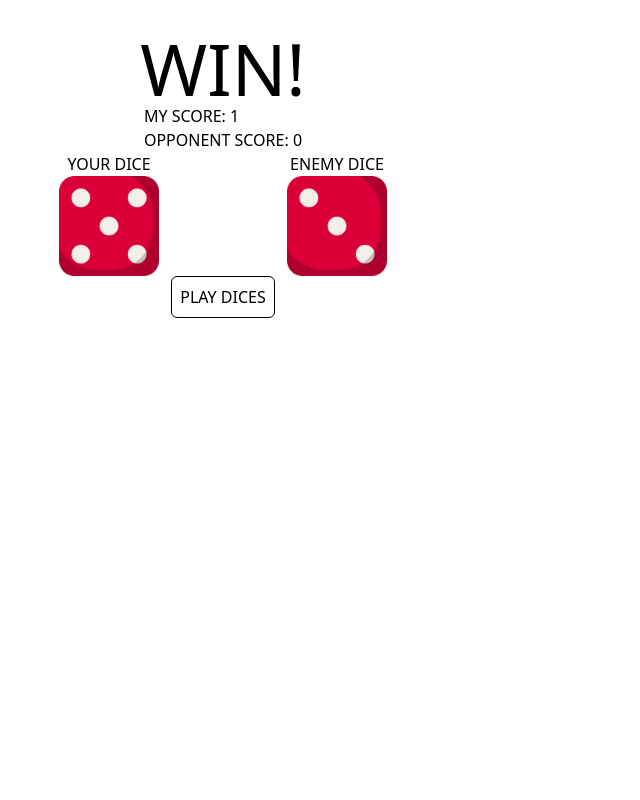
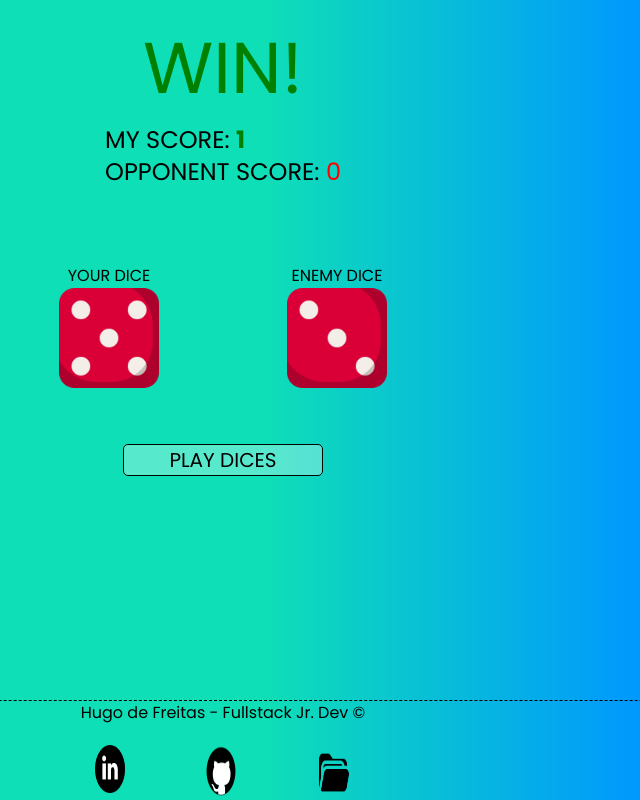
Before and after one commit to hugoFreit4s/dice-game, a plain HTML site: page index.html in a window 1280 px wide. Both pictures are taken after a click on the button "PLAY DICES". Shown: the whole page, without its empty margins (417-1057 px from the left). Drawn offline with nearby package versions, Linux system fonts and the light colour scheme.

Commit message:
Algumas alterações...

```diff
--- a/index.html
+++ b/index.html
@@ -6,18 +6,24 @@
     <meta name="viewport" content="width=device-width, initial-scale=1.0">
     <script src="https://ajax.googleapis.com/ajax/libs/jquery/3.7.1/jquery.min.js"></script>
     <script src="https://cdn.tailwindcss.com"></script>
-    <link href="https://fonts.googleapis.com/css2?family=Poppins:wght@400;500;600&display=swap" rel="stylesheet">
+    <link rel="preconnect" href="https://fonts.googleapis.com">
+    <link rel="preconnect" href="https://fonts.gstatic.com" crossorigin>
+    <link
+        href="https://fonts.googleapis.com/css2?family=Poppins:ital,wght@0,100;0,200;0,300;0,400;0,500;0,600;0,700;0,800;0,900;1,100;1,200;1,300;1,400;1,500;1,600;1,700;1,800;1,900&display=swap"
+        rel="stylesheet">
+    <link rel="stylesheet" href="style.css">
     <title>Document</title>
 </head>
 
-<body>
+<body
+    style="background: rgb(15,223,182); background: linear-gradient(90deg, rgba(15,223,182,1) 53%, rgba(0,151,255,1) 83%);">
     <main class="main flex flex-col items-center p-8">
-        <h1 class="current-score text-7xl">PLAY THE BUTTON TO START</h1>
-        <div class="scoreboard">
+        <h1 class="current-score text-7xl">Play the button to start</h1>
+        <div class="scoreboard flex flex-col items-left text-2xl my-5">
             <p>MY SCORE: <span id="my-score">0</span></p>
             <p>OPPONENT SCORE: <span id="opponent-score">0</span></p>
         </div>
-        <div class="dices flex space-between gap-32">
+        <div class="dices flex space-between gap-32 my-14">
             <div class="dice-one flex flex-col items-center">
                 <h1>YOUR DICE</h1>
                 <img src="public/one.png" alt="" id="my-dice" style="height: 100px;">
@@ -27,8 +33,18 @@
                 <img src="public/one.png" alt="" id="enemy-dice" style="height: 100px;">
             </div>
         </div>
-        <button type="button" onclick="playDices()" class="border border-black rounded-md p-2">PLAY DICES</button>
-        <h1 class="game-result text-7xl"></h1>
+        <button id="rollDicesBtn" onclick="playDices()">PLAY DICES</button>
+        <h1 class="game-result text-7xl mt-7"></h1>
+
+        <div class="footer">
+            <hr>
+            <footer>Hugo de Freitas - Fullstack Jr. Dev &#169;</footer>
+            <div class="social">
+                <a href="http://"><img src="public/linkedin.png" alt="Linkedin do Desenvolvedor / Developer Linkedin" style="height: 48px;"></a>
+                <a href="https://github.com/hugoFreit4s"><img src="public/github.png" alt="Github do Desenvolvedor / Developer Github" style="height: 53px;"></a>
+                <a href="https://github.com/hugoFreit4s/number-organizer"><img src="public/folder.png" alt="Repositório do Projeto / Project Repository" title="Repositório" style="height: 55px;"></a>
+            </div>
+        </div>
 
         <script src="index.js"></script>
     </main>
--- a/index.js
+++ b/index.js
@@ -12,19 +12,23 @@ function playDices() {
         myScore++;
         roundResult = 'WIN!'
         myScoreboard.text(myScore);
+        $('.current-score').css('color', 'green');
     } else if (opponentPontuation > myPontuation) {
         roundResult = 'LOSE!'
         opponentScore++;
         opponentScoreboard.text(opponentScore);
+        $('.current-score').css('color', 'red');
     } else {
         roundResult = 'DRAW!'
     };
 
+    updateColor(myScore, opponentScore);
+
     $('.current-score').text(roundResult);
     console.log(`Meu: ${myScore}\nOponente: ${opponentScore}`);
 
-    myScore == 10 ? (resetScore(myScoreboard, opponentScoreboard), gameResult.text('GAME FINISHED, YOU WON!')) : '';
-    opponentScore == 10 ? (resetScore(myScoreboard, opponentScoreboard), gameResult.text('GAME FINISHED, YOU LOSE!')) : '';
+    myScore == 10 ? (resetScore(myScoreboard, opponentScoreboard), gameResult.text('Game finished, you won!')) : '';
+    opponentScore == 10 ? (resetScore(myScoreboard, opponentScoreboard), gameResult.text('Game finished, you lose!')) : '';
 }
 
 function rollDices() {
@@ -47,5 +51,36 @@ function resetScore(myScoreboard, opponentScoreboard) {
 
     myScoreboard.text(myScore);
     opponentScoreboard.text(opponentScore);
-    $('.current-score').text('TO PLAY AGAIN, JUST PRESS THE BUTTON!').css('color', 'red');
+    $('.current-score').text('TO PLAY AGAIN, JUST PRESS THE BUTTON!');
 }
+
+function updateColor(sOne, sTwo) {
+    const myScoreboard = $('#my-score');
+    const opponentScoreboard = $('#opponent-score');
+
+    const winnerStyle = {
+        color: 'green',
+        fontWeight: 700
+    };
+
+    const loserStyle = {
+        color: 'red',
+        fontWeight: 400
+    };
+
+    const drawStyle = {
+        color: 'black',
+        fontWeight: 400
+    };
+
+    if (sOne > sTwo) {
+        myScoreboard.css(winnerStyle);
+        opponentScoreboard.css(loserStyle)
+    } else if (sOne < sTwo) {
+        myScoreboard.css(loserStyle);
+        opponentScoreboard.css(winnerStyle)
+    } else {
+        myScoreboard.css(drawStyle);
+        opponentScoreboard.css(drawStyle);
+    }
+}
--- /dev/null
+++ b/style.css
@@ -0,0 +1,40 @@
+body{
+    font-family: 'Poppins', sans-serif
+}
+
+#rollDicesBtn{
+    width: 200px;
+    border: 1px solid black;
+    border-radius: 5px;
+    background-color: rgba(255, 255, 255, 0.301);
+    font-size: 20px;
+}
+
+#rollDicesBtn:hover{
+    background-color: black;
+    color: white;
+}
+
+.footer{
+    display: flex;
+    position: absolute;
+    width: 100%;
+    bottom: 0;
+    font-family: 'Poppins', sans-serif;
+    align-items: center;
+    flex-direction: column;
+}
+
+hr{
+    border-color: black;
+    border-style: dashed;
+    width: 100%;
+}
+
+.social{
+    margin-top: 20px;
+    width: 20%;
+    display: flex;
+    justify-content: center;
+    gap: 80px;
+}
```
Also changed, not shown: public/folder.png (added), public/github copy.png (added), public/github.png (added), public/linkedin.png (added).
